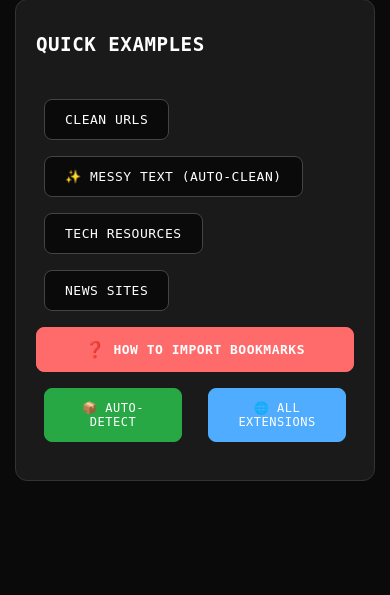
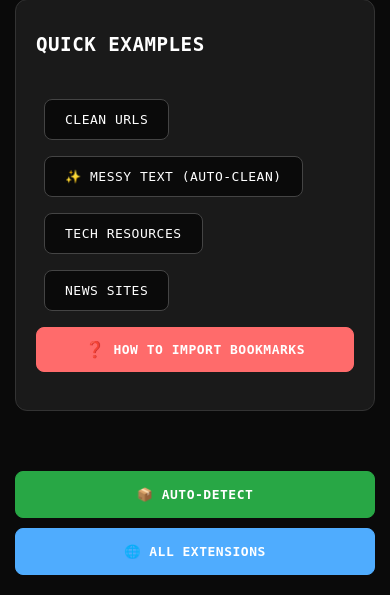
Before and after one commit to harish-govindasamy/bookmark-converter, a Flask app: page / in a window 390 px wide. Shown: the part 1124-1719 px from the top of the page. Before the commit the page ends 1605 px from the top, so only its background shows below. Run offline with Flask 3, Linux system fonts and the light colour scheme; data comes from the database, SQL or seed files in the repository; some libraries are stand-ins or nearby versions.

Commit message:
✨ Move Auto-Detect and All Extensions buttons below Quick Examples
🎯 Changes Made:
- Moved Auto-Detect and All Extensions buttons outside of examples container
- Created new .extension-section below Quick Examples
- Added dedicated CSS styling for extension buttons
- Green Auto-Detect button and blue All Extensions button
- Better spacing and visual separation
- Mobile responsive design for extension buttons

Result: Extension buttons now fill the space below Quick Examples section!

```diff
--- a/templates/index.html
+++ b/templates/index.html
@@ -527,6 +527,53 @@
             border: 1px solid #333;
             border-radius: 12px;
             padding: 40px;
+        }
+
+        .extension-section {
+            margin-top: 20px;
+        }
+
+        .extension-buttons {
+            display: grid;
+            grid-template-columns: 1fr 1fr;
+            gap: 15px;
+        }
+
+        .extension-btn {
+            background: #0a0a0a;
+            border: 1px solid #444;
+            color: #fff;
+            padding: 15px 20px;
+            border-radius: 8px;
+            cursor: pointer;
+            transition: all 0.2s ease;
+            font-size: 13px;
+            font-weight: 600;
+            text-transform: uppercase;
+            letter-spacing: 0.5px;
+            font-family: 'IBM Plex Mono', monospace;
+        }
+
+        .extension-btn.auto-detect {
+            background: #28a745;
+            border-color: #28a745;
+            color: white;
+        }
+
+        .extension-btn.auto-detect:hover {
+            background: #218838;
+            border-color: #1e7e34;
+        }
+
+        .extension-btn.all-extensions {
+            background: #4facfe;
+            border-color: #4facfe;
+            color: white;
+        }
+
+        .extension-btn.all-extensions:hover {
+            background: #3d8bfe;
+            border-color: #3d8bfe;
         }
 
         .examples h3 {
@@ -996,6 +1043,11 @@
 
             .form-section, .examples {
                 padding: 30px 20px;
+            }
+
+            .extension-buttons {
+                grid-template-columns: 1fr;
+                gap: 10px;
             }
 
             .action-buttons {
@@ -1123,11 +1175,15 @@
                     <span class="help-text">How to Import Bookmarks</span>
                     <div class="help-tooltip" id="helpTooltip">Click to see browser import guides</div>
                 </button>
-                <div style="display: grid; grid-template-columns: 1fr 1fr; gap: 10px;">
-                    <button class="example-btn" onclick="installExtension()" style="background: #28a745; border-color: #28a745; color: white; font-size: 12px;">
+            </div>
+
+            <!-- Extension Buttons Section -->
+            <div class="extension-section">
+                <div class="extension-buttons">
+                    <button class="extension-btn auto-detect" onclick="installExtension()">
                         📦 Auto-Detect
                     </button>
-                    <button class="example-btn" onclick="showAllExtensions()" style="background: #4facfe; border-color: #4facfe; color: white; font-size: 12px;">
+                    <button class="extension-btn all-extensions" onclick="showAllExtensions()">
                         🌐 All Extensions
                     </button>
                 </div>
```
